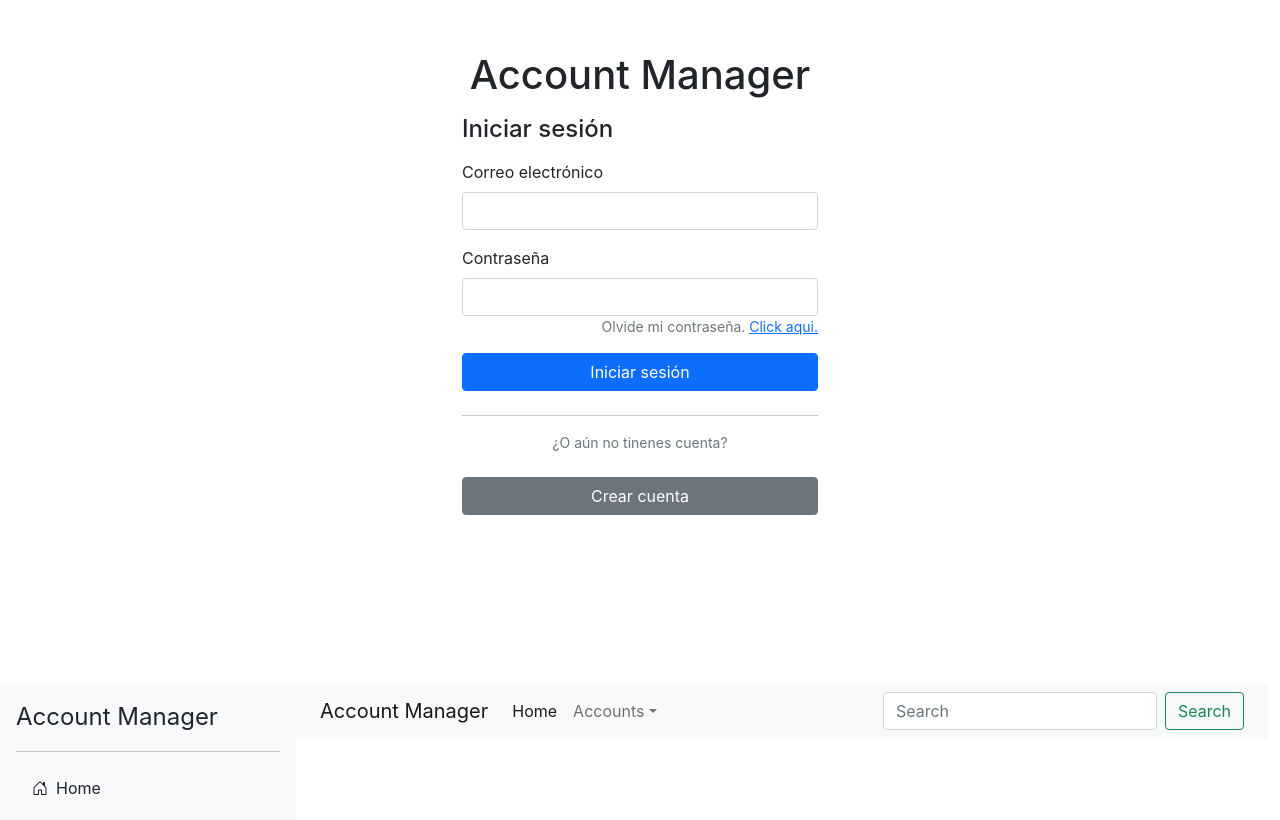
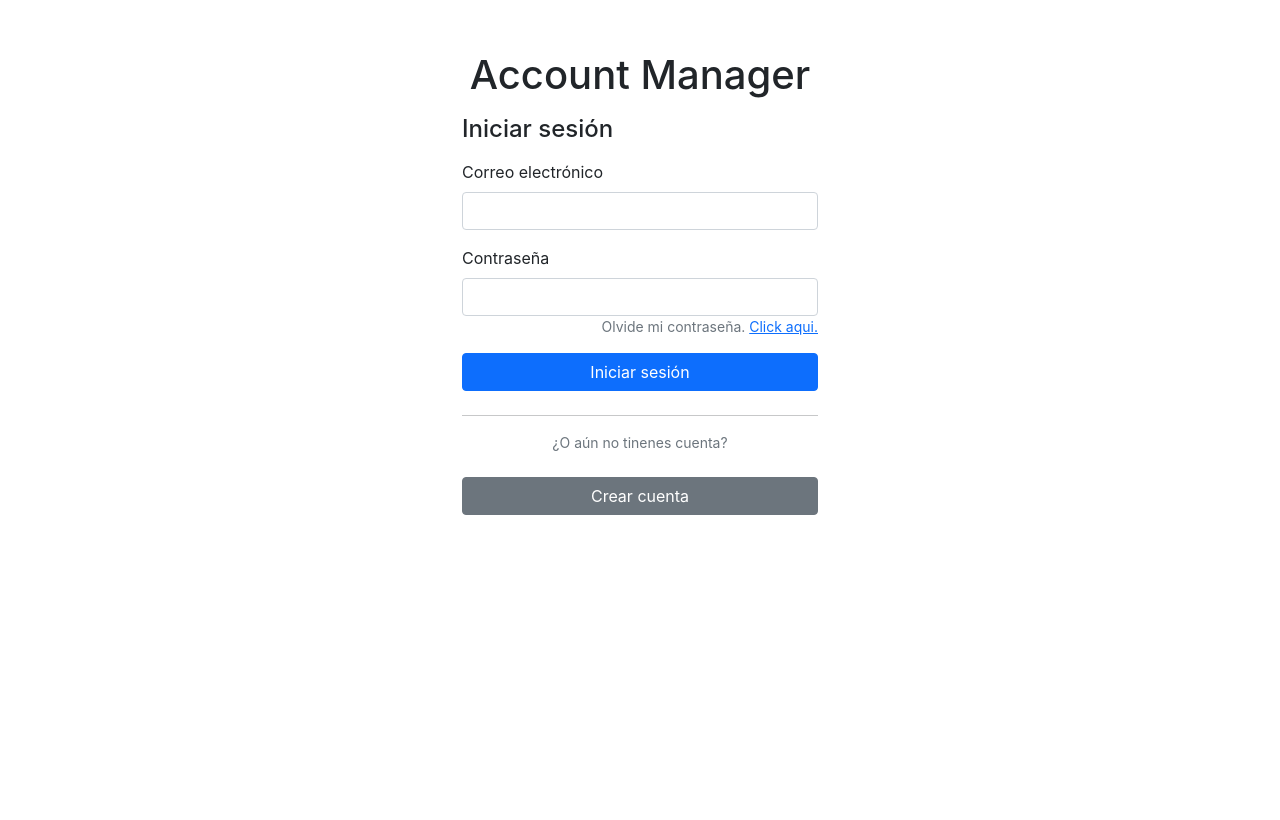
Before and after one commit to devcesarhernandez/frontendaccountmanager, a React (Vite) app: page / in a window 1280 px wide. Shown: the part 117-937 px from the top of the page. After the commit the page ends 800 px from the top, so only its background shows below. Built offline with nearby package versions, Linux system fonts and the light colour scheme.

Commit message:
Resolución para que no aparesca el dashboard

```diff
--- a/src/Routes/Home/Home.jsx
+++ b/src/Routes/Home/Home.jsx
@@ -11,8 +11,8 @@ import Categories from "../../Pages/Tables/Categories/Categories"
 const Home = () => {
 	return (
 		<Routes>
-			<Route path="/" element={<Dashboard />}>
-				<Route path="home" element={ <Accounts /> }></Route>
+			<Route path="/home" element={<Dashboard />}>
+				<Route index element={ <Accounts /> }></Route>
 				<Route path="accounts">
 					<Route index element={ <Accounts /> }></Route>
 					<Route path="create" element={ <AccoutForm /> }></Route>
```
